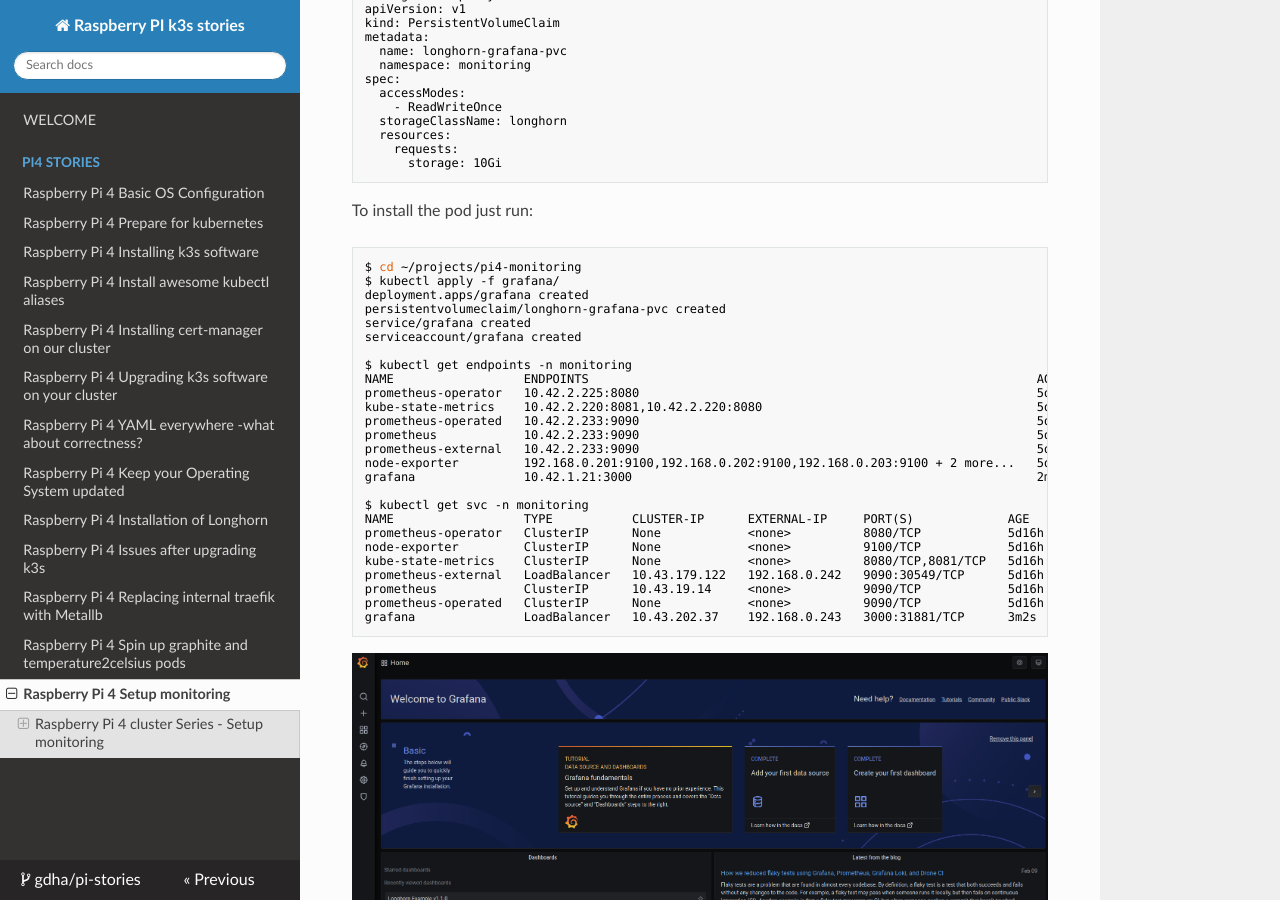
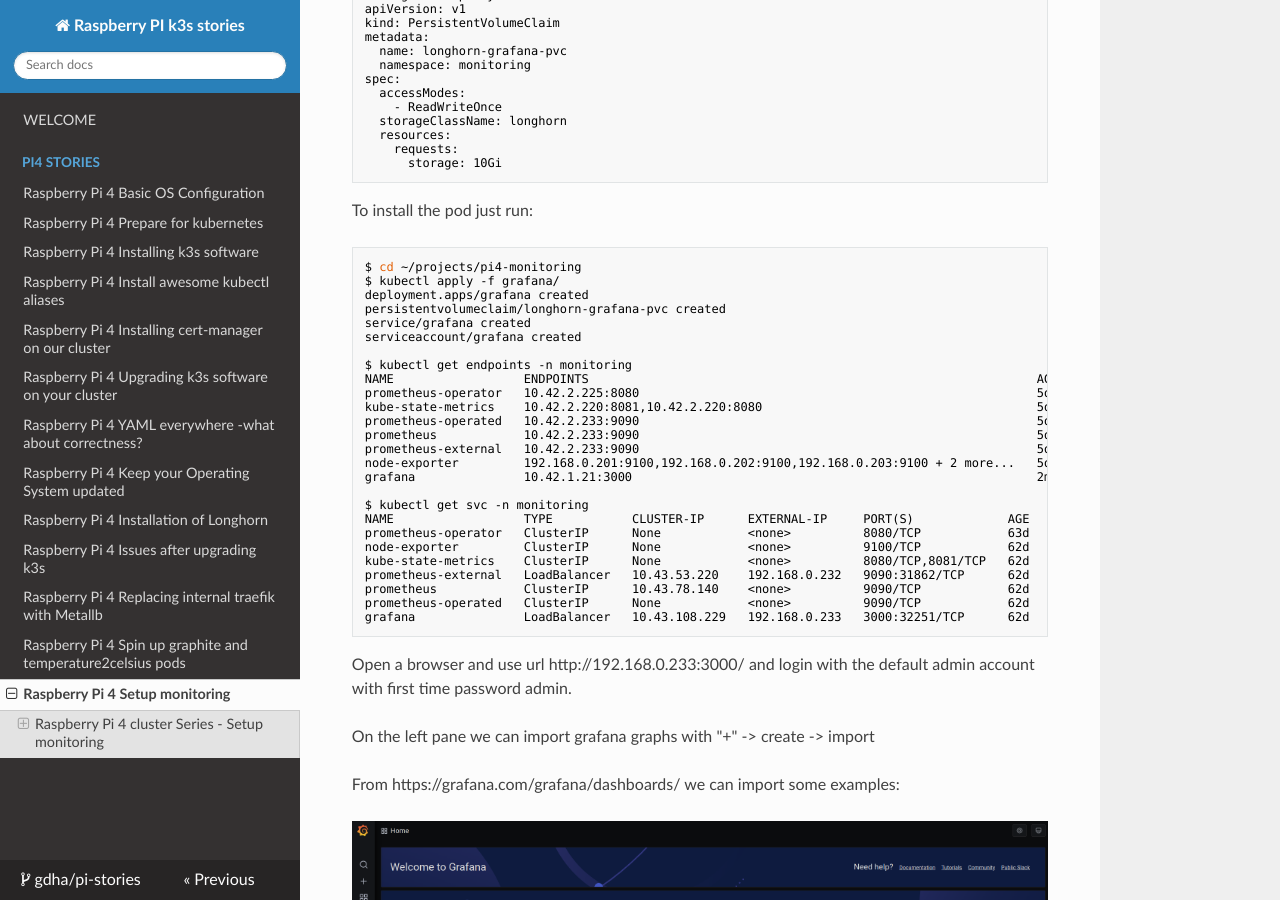
Before and after one commit to gdha/pi-stories, an MkDocs documentation site: the page built from docs/pi-stories13.md, in a window 1280 px wide and 900 px high, scrolled down 6637 px. Built offline with MkDocs 1.6.1, drawn with Linux system fonts in a browser that asks for light colours; nearby versions of some CDN libraries.

Commit message:
had not enough time to write a lot

````diff
--- a/docs/pi-stories13.md
+++ b/docs/pi-stories13.md
@@ -295,14 +295,20 @@
 
 $ kubectl get svc -n monitoring
 NAME                  TYPE           CLUSTER-IP      EXTERNAL-IP     PORT(S)             AGE
-prometheus-operator   ClusterIP      None            <none>          8080/TCP            5d16h
-node-exporter         ClusterIP      None            <none>          9100/TCP            5d16h
-kube-state-metrics    ClusterIP      None            <none>          8080/TCP,8081/TCP   5d16h
-prometheus-external   LoadBalancer   10.43.179.122   192.168.0.242   9090:30549/TCP      5d16h
-prometheus            ClusterIP      10.43.19.14     <none>          9090/TCP            5d16h
-prometheus-operated   ClusterIP      None            <none>          9090/TCP            5d16h
-grafana               LoadBalancer   10.43.202.37    192.168.0.243   3000:31881/TCP      3m2s
+prometheus-operator   ClusterIP      None            <none>          8080/TCP            63d
+node-exporter         ClusterIP      None            <none>          9100/TCP            62d
+kube-state-metrics    ClusterIP      None            <none>          8080/TCP,8081/TCP   62d
+prometheus-external   LoadBalancer   10.43.53.220    192.168.0.232   9090:31862/TCP      62d
+prometheus            ClusterIP      10.43.78.140    <none>          9090/TCP            62d
+prometheus-operated   ClusterIP      None            <none>          9090/TCP            62d
+grafana               LoadBalancer   10.43.108.229   192.168.0.233   3000:32251/TCP      62d
 ```
+
+Open a browser and use url http://192.168.0.233:3000/ and login with the default admin account with first time password admin.
+
+On the left pane we can import grafana graphs with "+" -> create -> import
+
+From https://grafana.com/grafana/dashboards/ we can import some examples:
 
 ![](img/grafana-home.png)
 
````
